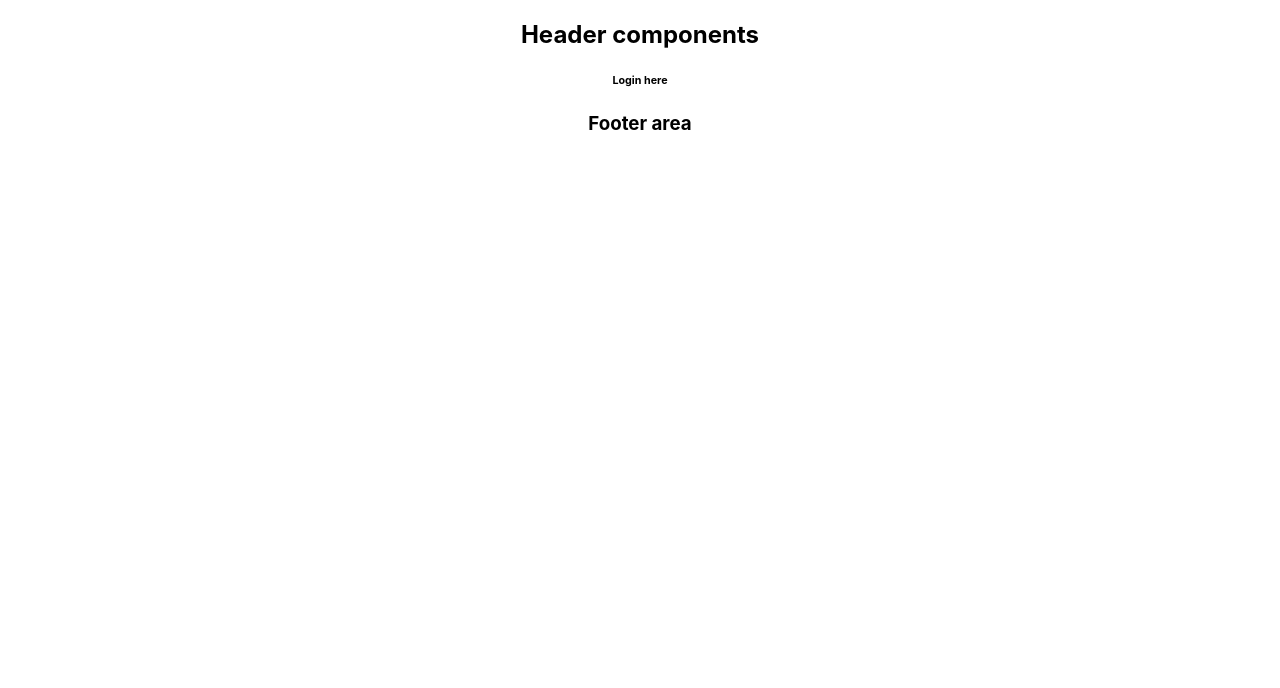
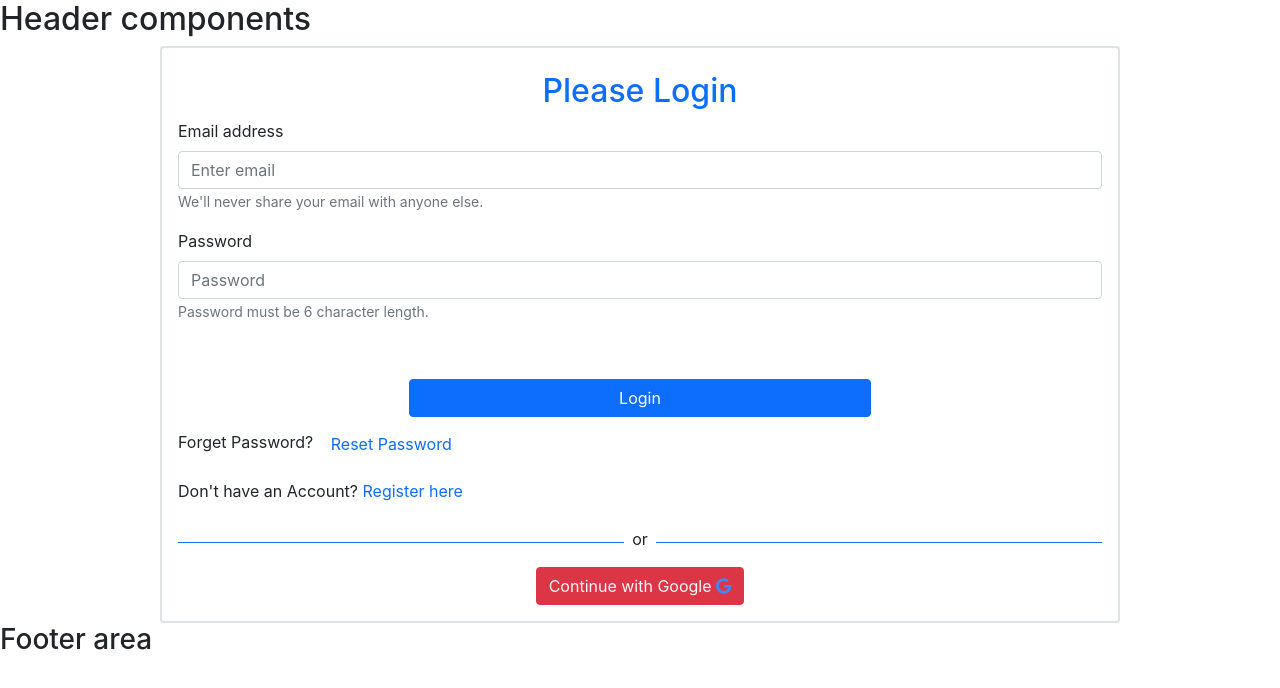
Before and after one commit to solo-mizan/motorcycle-warehouse-management, a React (Create React App) app: page /login in a window 1280 px wide. Shown: the top 688 px of the page. Built offline with nearby package versions, Linux system fonts and the light colour scheme.

Commit message:
login and register form added

```diff
--- a/package.json
+++ b/package.json
@@ -3,6 +3,10 @@
   "version": "0.1.0",
   "private": true,
   "dependencies": {
+    "@fortawesome/fontawesome-svg-core": "^6.1.1",
+    "@fortawesome/free-brands-svg-icons": "^6.1.1",
+    "@fortawesome/free-solid-svg-icons": "^6.1.1",
+    "@fortawesome/react-fontawesome": "^0.1.18",
     "@testing-library/jest-dom": "^5.16.4",
     "@testing-library/react": "^13.2.0",
     "@testing-library/user-event": "^13.5.0",
--- a/public/index.html
+++ b/public/index.html
@@ -15,6 +15,11 @@
       user's mobile device or desktop. See https://developers.google.com/web/fundamentals/web-app-manifest/
     -->
     <link rel="manifest" href="%PUBLIC_URL%/manifest.json" />
+
+    <script src="https://kit.fontawesome.com/afcd5facf6.js" crossorigin="anonymous"></script>
+
+    <link href="https://cdn.jsdelivr.net/npm/bootstrap@5.1.3/dist/css/bootstrap.min.css" rel="stylesheet" integrity="sha384-1BmE4kWBq78iYhFldvKuhfTAU6auU8tT94WrHftjDbrCEXSU1oBoqyl2QvZ6jIW3" crossorigin="anonymous">
+
     <!--
       Notice the use of %PUBLIC_URL% in the tags above.
       It will be replaced with the URL of the `public` folder during the build.
--- a/src/App.js
+++ b/src/App.js
@@ -8,10 +8,11 @@ import NotFound from './components/NotFound/NotFound';
 import Header from './components/Shared/Header/Header';
 import Footer from './components/Shared/Footer/Footer';
 import Home from './components/Home/Home';
+import { ToastContainer } from 'react-toastify';
 
 function App() {
   return (
-    <div className="App">
+    <div>
       <Header></Header>
       <Routes>
         <Route path='/' element={<Home></Home>}></Route>
@@ -22,6 +23,7 @@ function App() {
         <Route path='*' element={<NotFound></NotFound>}></Route>
       </Routes>
       <Footer></Footer>
+      <ToastContainer></ToastContainer>
     </div>
   );
 }
--- /dev/null
+++ b/src/components/Loading/Loading.js
@@ -0,0 +1,27 @@
+import React from 'react';
+import { Spinner } from 'react-bootstrap';
+
+const Loading = () => {
+    return (
+        <>
+            <Spinner animation="border" variant="primary" />
+            <Spinner animation="border" variant="secondary" />
+            <Spinner animation="border" variant="success" />
+            <Spinner animation="border" variant="danger" />
+            <Spinner animation="border" variant="warning" />
+            <Spinner animation="border" variant="info" />
+            <Spinner animation="border" variant="light" />
+            <Spinner animation="border" variant="dark" />
+            <Spinner animation="grow" variant="primary" />
+            <Spinner animation="grow" variant="secondary" />
+            <Spinner animation="grow" variant="success" />
+            <Spinner animation="grow" variant="danger" />
+            <Spinner animation="grow" variant="warning" />
+            <Spinner animation="grow" variant="info" />
+            <Spinner animation="grow" variant="light" />
+            <Spinner animation="grow" variant="dark" />
+        </>
+    );
+};
+
+export default Loading;
--- a/src/components/Login/Login.js
+++ b/src/components/Login/Login.js
@@ -1,10 +1,77 @@
-import React from 'react';
 import './Login.css';
+import React, { useRef, useState } from 'react';
+import { Form } from 'react-bootstrap';
+import { Link, useLocation, useNavigate } from 'react-router-dom';
+import { useSendPasswordResetEmail, useSignInWithEmailAndPassword } from 'react-firebase-hooks/auth';
+import { toast } from 'react-toastify';
+import 'react-toastify/dist/ReactToastify.css';
+import SocialLogin from '../SocialLogin/SocialLogin';
+import auth from '../../firebase.init';
+
 
 const Login = () => {
+    const navigate = useNavigate();
+    const location = useLocation();
+    let from = location.state?.from?.pathname || "/";
+
+    const emailRef = useRef('');
+    const passwordRef = useRef('');
+
+    const [sendPasswordResetEmail, sending] = useSendPasswordResetEmail(auth);
+
+    const [
+        signInWithEmailAndPassword,
+        user,
+        error,
+    ] = useSignInWithEmailAndPassword(auth);
+
+    const handleUserSignIn = (event) => {
+        event.preventDefault();
+        const email = emailRef.current.value;
+        const password = passwordRef.current.value;
+        signInWithEmailAndPassword(email, password);
+    }
+
+    const resetPassword = async () => {
+        const email = emailRef.current.value;
+        if (email) {
+            await sendPasswordResetEmail(email);
+            toast('Email sent. Check your mailbox');
+        }
+        else {
+            toast('please enter your email address');
+        }
+    }
+
+    if (user) {
+        navigate(from, { replace: true });
+    }
     return (
-        <div>
-            <h6>Login here</h6>
+        <div className='mx-auto border border-2 p-3 w-75 mx-auto rounded-2'>
+            <h2 className='text-primary text-center mt-2'>Please Login</h2>
+            <Form onSubmit={handleUserSignIn}>
+                <Form.Group className="mb-3" controlId="formBasicEmail">
+                    <Form.Label>Email address</Form.Label>
+                    <Form.Control ref={emailRef} type="email" placeholder="Enter email" required />
+                    <Form.Text className="text-muted">
+                        We'll never share your email with anyone else.
+                    </Form.Text>
+                </Form.Group>
+
+                <Form.Group className="mb-3" controlId="formBasicPassword">
+                    <Form.Label>Password</Form.Label>
+                    <Form.Control ref={passwordRef} type="password" placeholder="Password" id='getEmail' required />
+                    <Form.Text>Password must be 6 character length.</Form.Text>
+                </Form.Group>
+                <Form.Group className="mb-3" controlId="formBasicCheckbox">
+                    <br />
+                    <p className='text-danger'>{error?.message}</p>
+                </Form.Group>
+                <input className='btn btn-primary mb-2 w-50 mx-auto d-block' type="submit" value="Login" />
+                <p>Forget Password? <span onClick={resetPassword} className='btn btn-link text-primary pe-auto text-decoration-none'> Reset Password</span></p>
+                <p>Don't have an Account? <Link to={'/register'} className='text-primary pe-auto text-decoration-none'> Register here</Link></p>
+                <SocialLogin></SocialLogin>
+            </Form>
         </div>
     );
 };
--- a/src/components/Register/Register.js
+++ b/src/components/Register/Register.js
@@ -1,10 +1,64 @@
-import React from 'react';
+import React, { useState } from 'react';
 import './Register.css';
+import { Link, useNavigate } from 'react-router-dom';
+import { useCreateUserWithEmailAndPassword, useSendEmailVerification, useSignInWithGoogle } from 'react-firebase-hooks/auth';
+import SocialLogin from '../SocialLogin/SocialLogin';
+import Loading from '../Loading/Loading';
+import auth from '../../firebase.init';
 
 const Register = () => {
+    const [email, setEmail] = useState('');
+    const [password, setPassword] = useState('');
+    const [err, setErr] = useState('');
+    const navigate = useNavigate();
+
+    const [
+        createUserWithEmailAndPassword, loading, user, error] = useCreateUserWithEmailAndPassword(auth, { sendEmailVerification: true });
+
+    const handleEmailBlur = (event) => {
+        setEmail(event.target.value);
+    }
+    const handlePasswordBlur = (event) => {
+        setPassword(event.target.value);
+    }
+    const handleCreateUser = (event) => {
+        event.preventDefault();
+        createUserWithEmailAndPassword(email, password);
+    }
+    if (loading) {
+        return <Loading></Loading>
+    }
+    if (user) {
+        navigate('/home');
+    }
+
     return (
-        <div>
-            <h6>Register here</h6>
+        <div className='w-75 mx-auto border border-2 p-3 w-75 mx-auto rounded-2'>
+            <form onSubmit={handleCreateUser}>
+                <h2 className='text-primary text-center mt-2'>Register</h2>
+                <div className="form-group">
+                    <label>First name</label>
+                    <input type="text" className="form-control" placeholder="First name" />
+                </div>
+                <div className="form-group">
+                    <label>Last name</label>
+                    <input type="text" className="form-control" placeholder="Last name" />
+                </div>
+                <div className="form-group">
+                    <label>Email address</label>
+                    <input onBlur={handleEmailBlur} type="email" className="form-control" placeholder="Enter email" required />
+                </div>
+                <div className="form-group">
+                    <label>Password</label>
+                    <input onBlur={handlePasswordBlur} type="password" className="form-control" placeholder="Enter password" required />
+                </div>
+                <p className='text-danger'>{error?.message}</p>
+                <input className="btn btn-primary btn-block mt-2 mx-auto d-block w-50" type="submit" value="Register" />
+                <p className="forgot-password text-right">
+                    Already registerd? <Link className='font-italic btn btn-link text-primary pe-auto text-decoration-none' to={'/login'}>Login here</Link>
+                </p>
+            </form>
+            <SocialLogin></SocialLogin>
         </div>
     );
 };
--- /dev/null
+++ b/src/components/SocialLogin/SocialLogin.css
@@ -0,0 +1,3 @@
+.logo {
+    color: #4285F4;
+}
--- /dev/null
+++ b/src/components/SocialLogin/SocialLogin.js
@@ -0,0 +1,36 @@
+import React from 'react';
+import './SocialLogin.css';
+import { FontAwesomeIcon } from '@fortawesome/react-fontawesome';
+import { fab, faTwitterSquare, faFacebook, faLinkedin, faGithub, faGoogle } from "@fortawesome/free-brands-svg-icons";
+import { useSignInWithGoogle } from 'react-firebase-hooks/auth';
+import auth from '../../firebase.init';
+import { useNavigate } from 'react-router-dom';
+
+const SocialLogin = () => {
+    const navigate = useNavigate();
+
+    const [signInWithGoogle, user, error] = useSignInWithGoogle(auth);
+
+    const handleSignInWithGoogle = () => {
+        signInWithGoogle();
+    }
+
+    if (user) {
+        navigate('/home');
+    }
+
+    return (
+        <div>
+            <div className='d-flex align-items-center'>
+                <div style={{ height: "1px" }} className='w-50 bg-primary '></div>
+                <p className='mt-2 px-2'>or</p>
+                <div style={{ height: "1px" }} className='w-50 bg-primary '></div>
+            </div>
+            <div className='d-flex'>
+                <button onClick={handleSignInWithGoogle} className='btn btn-danger text-light mx-auto'>Continue with Google <FontAwesomeIcon className='logo' icon={faGoogle}></FontAwesomeIcon></button>
+            </div>
+        </div>
+    );
+};
+
+export default SocialLogin;
```
Also changed, not shown: 1 other file (tests, documents, lock files or other folders).
